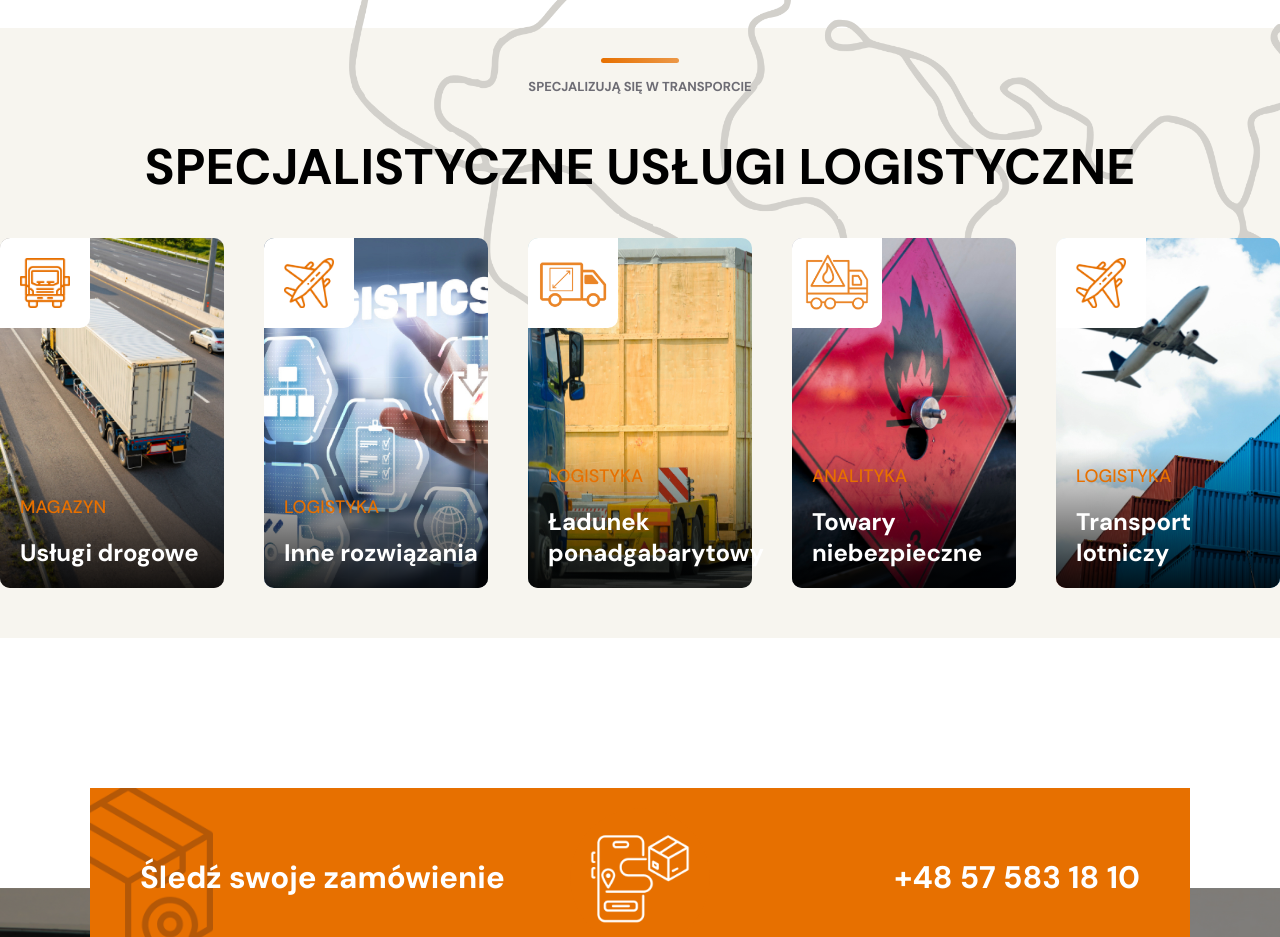
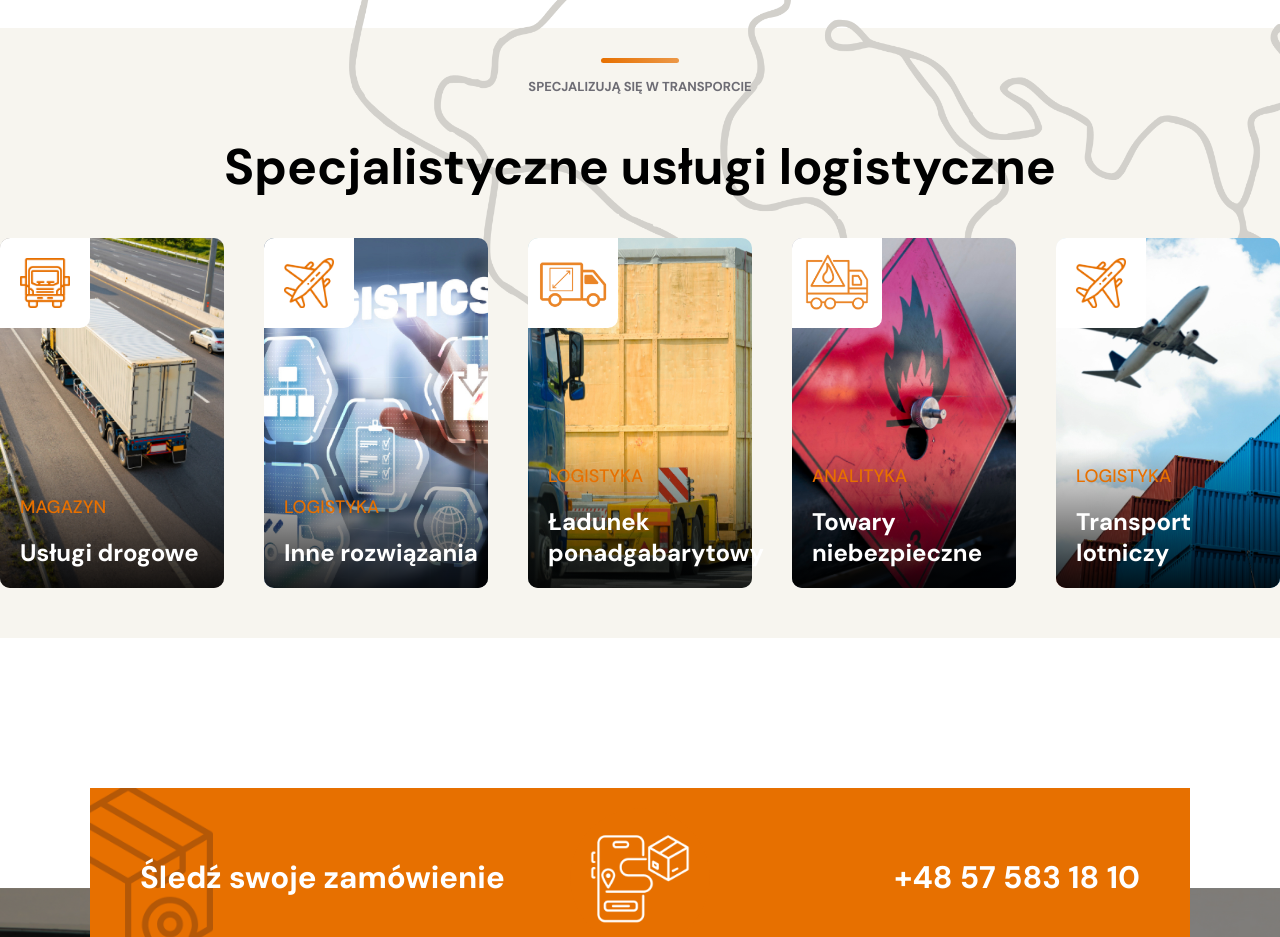
Before and after one commit to SerhiiSamus/UKOSpedition, a plain HTML site: page PL/services.html in a window 1280 px wide. Shown: the part 1100-2037 px from the top of the page. Drawn offline with nearby package versions, Linux system fonts and the light colour scheme.

Commit message:
fix: fix size font

```diff
--- a/PL/services.html
+++ b/PL/services.html
@@ -90,7 +90,7 @@
               >specjalizują się w transporcie
             </span>
             <h2 class="our-services-card-title title">
-              SPECJALISTYCZNE USŁUGI LOGISTYCZNE
+              Specjalistyczne usługi logistyczne
             </h2>
           </div>
 
```
